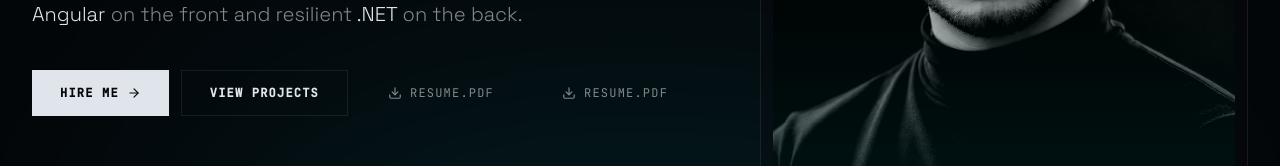
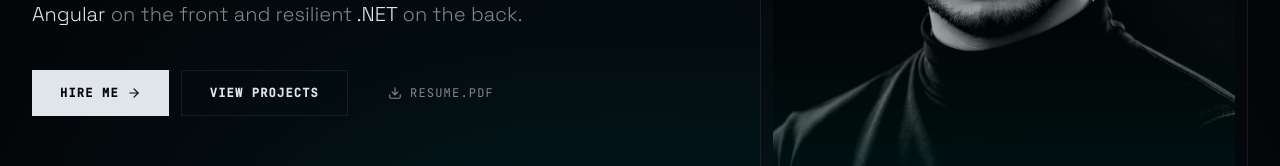
Before and after one commit to ashishvish0105/portfolio, a React (Vite) app: page / in a window 1280 px wide. Shown: the part 458-624 px from the top of the page. Built offline with nearby package versions, Linux system fonts and the light colour scheme; no server answers.

Commit message:
comment extra code

```diff
--- a/src/components/sections/Hero.jsx
+++ b/src/components/sections/Hero.jsx
@@ -3,7 +3,7 @@ import { ArrowRight, Download, Sparkles } from "lucide-react";
 import portrait from "@/assets/ashish-portrait.png";
 import { TypingText } from "@/components/TypingText";
 import resumePdf1 from "@/assets/Document/Ashish_Vishwakarma_Resume_Angulat_DotNet_Dev.pdf";
-import resumePdf2 from "@/assets/Ashish_Vishwakarma.pdf";
+// import resumePdf2 from "@/assets/Ashish_Vishwakarma.pdf";
 
 export function Hero() {
   return (
@@ -77,7 +77,7 @@ export function Hero() {
               <span className="sm:hidden">Resume</span>
             </a>
 
-            <a
+            {/* <a
               href={resumePdf2}
               download="Ashish_Vishwakarma.pdf"
               className="inline-flex items-center gap-2 px-4 md:px-7 py-2.5 md:py-3.5 text-muted-foreground font-mono text-xs uppercase tracking-widest hover:text-glow transition-colors whitespace-nowrap"
@@ -85,7 +85,7 @@ export function Hero() {
               <Download className="size-3 md:size-3.5" />
               <span className="hidden sm:inline">Resume.pdf</span>
               <span className="sm:hidden">Resume</span>
-            </a>
+            </a> */}
           </div>
 
           {/* Stats */}
```
